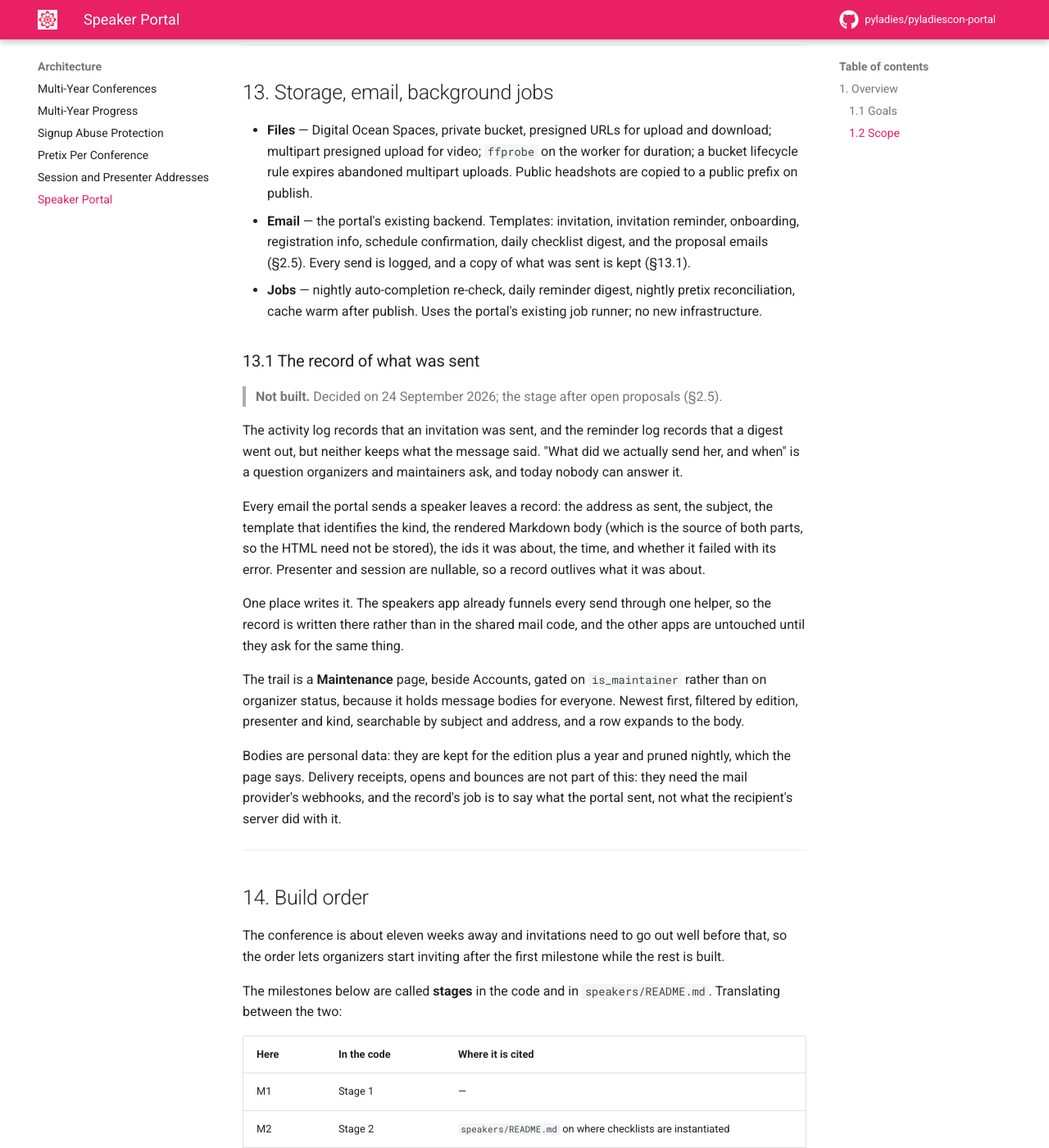
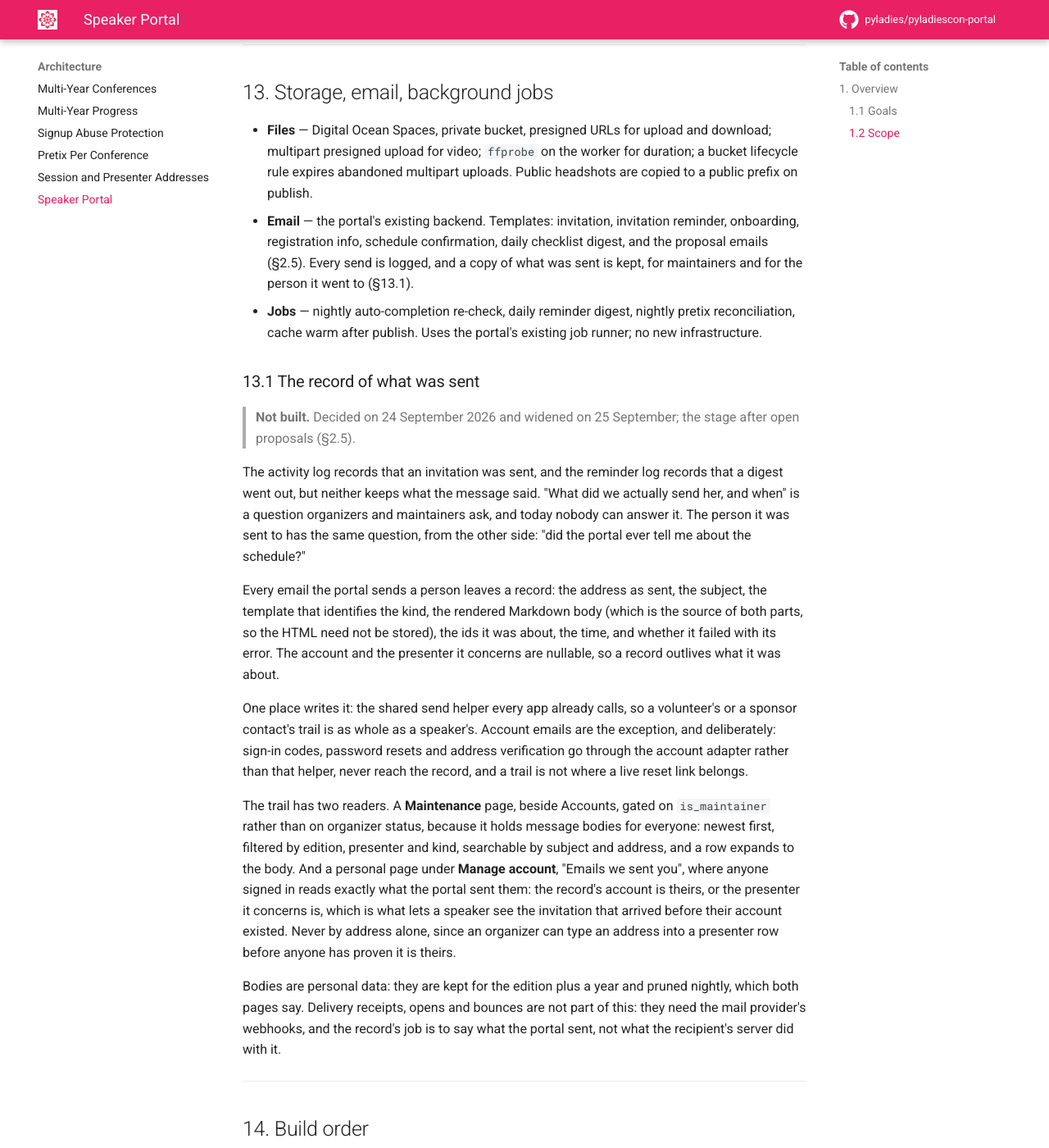
Before and after one commit to pyladies/pyladiescon-portal, an MkDocs documentation site: the page built from docs/architecture/speaker-portal.md, in a window 1280 px wide and 1400 px high, scrolled down 23993 px. Shown: the whole window at 82% size. Built offline with MkDocs 1.6.1 and Material for MkDocs 9.7.7, drawn with Linux system fonts in a browser that asks for light colours; comment, search, counter and statistics services are not loaded.

Commit message:
Design: each person reads the trail of what the portal sent them
Widens the email record (§13.1) from a maintainers' page to two readers:
the record is written in the shared send helper so a volunteer's or a
sponsor contact's trail is as whole as a speaker's, account emails stay
out of it on purpose, and a personal page under Manage account shows a
person exactly what was sent to them, by account or by presenter row,
never by address alone.

```diff
--- a/docs/architecture/speaker-portal.md
+++ b/docs/architecture/speaker-portal.md
@@ -586,22 +586,22 @@ Channel and role setup is manual in 2026: organizers create channels on Discord
 ## 13. Storage, email, background jobs
 
 - **Files** — Digital Ocean Spaces, private bucket, presigned URLs for upload and download; multipart presigned upload for video; `ffprobe` on the worker for duration; a bucket lifecycle rule expires abandoned multipart uploads. Public headshots are copied to a public prefix on publish.
-- **Email** — the portal's existing backend. Templates: invitation, invitation reminder, onboarding, registration info, schedule confirmation, daily checklist digest, and the proposal emails (§2.5). Every send is logged, and a copy of what was sent is kept (§13.1).
+- **Email** — the portal's existing backend. Templates: invitation, invitation reminder, onboarding, registration info, schedule confirmation, daily checklist digest, and the proposal emails (§2.5). Every send is logged, and a copy of what was sent is kept, for maintainers and for the person it went to (§13.1).
 - **Jobs** — nightly auto-completion re-check, daily reminder digest, nightly pretix reconciliation, cache warm after publish. Uses the portal's existing job runner; no new infrastructure.
 
 ### 13.1 The record of what was sent
 
-> **Not built.** Decided on 24 September 2026; the stage after open proposals (§2.5).
+> **Not built.** Decided on 24 September 2026 and widened on 25 September; the stage after open proposals (§2.5).
 
-The activity log records that an invitation was sent, and the reminder log records that a digest went out, but neither keeps what the message said. "What did we actually send her, and when" is a question organizers and maintainers ask, and today nobody can answer it.
+The activity log records that an invitation was sent, and the reminder log records that a digest went out, but neither keeps what the message said. "What did we actually send her, and when" is a question organizers and maintainers ask, and today nobody can answer it. The person it was sent to has the same question, from the other side: "did the portal ever tell me about the schedule?"
 
-Every email the portal sends a speaker leaves a record: the address as sent, the subject, the template that identifies the kind, the rendered Markdown body (which is the source of both parts, so the HTML need not be stored), the ids it was about, the time, and whether it failed with its error. Presenter and session are nullable, so a record outlives what it was about.
+Every email the portal sends a person leaves a record: the address as sent, the subject, the template that identifies the kind, the rendered Markdown body (which is the source of both parts, so the HTML need not be stored), the ids it was about, the time, and whether it failed with its error. The account and the presenter it concerns are nullable, so a record outlives what it was about.
 
-One place writes it. The speakers app already funnels every send through one helper, so the record is written there rather than in the shared mail code, and the other apps are untouched until they ask for the same thing.
+One place writes it: the shared send helper every app already calls, so a volunteer's or a sponsor contact's trail is as whole as a speaker's. Account emails are the exception, and deliberately: sign-in codes, password resets and address verification go through the account adapter rather than that helper, never reach the record, and a trail is not where a live reset link belongs.
 
-The trail is a **Maintenance** page, beside Accounts, gated on `is_maintainer` rather than on organizer status, because it holds message bodies for everyone. Newest first, filtered by edition, presenter and kind, searchable by subject and address, and a row expands to the body.
+The trail has two readers. A **Maintenance** page, beside Accounts, gated on `is_maintainer` rather than on organizer status, because it holds message bodies for everyone: newest first, filtered by edition, presenter and kind, searchable by subject and address, and a row expands to the body. And a personal page under **Manage account**, "Emails we sent you", where anyone signed in reads exactly what the portal sent them: the record's account is theirs, or the presenter it concerns is, which is what lets a speaker see the invitation that arrived before their account existed. Never by address alone, since an organizer can type an address into a presenter row before anyone has proven it is theirs.
 
-Bodies are personal data: they are kept for the edition plus a year and pruned nightly, which the page says. Delivery receipts, opens and bounces are not part of this: they need the mail provider's webhooks, and the record's job is to say what the portal sent, not what the recipient's server did with it.
+Bodies are personal data: they are kept for the edition plus a year and pruned nightly, which both pages say. Delivery receipts, opens and bounces are not part of this: they need the mail provider's webhooks, and the record's job is to say what the portal sent, not what the recipient's server did with it.
 
 ---
 
```
